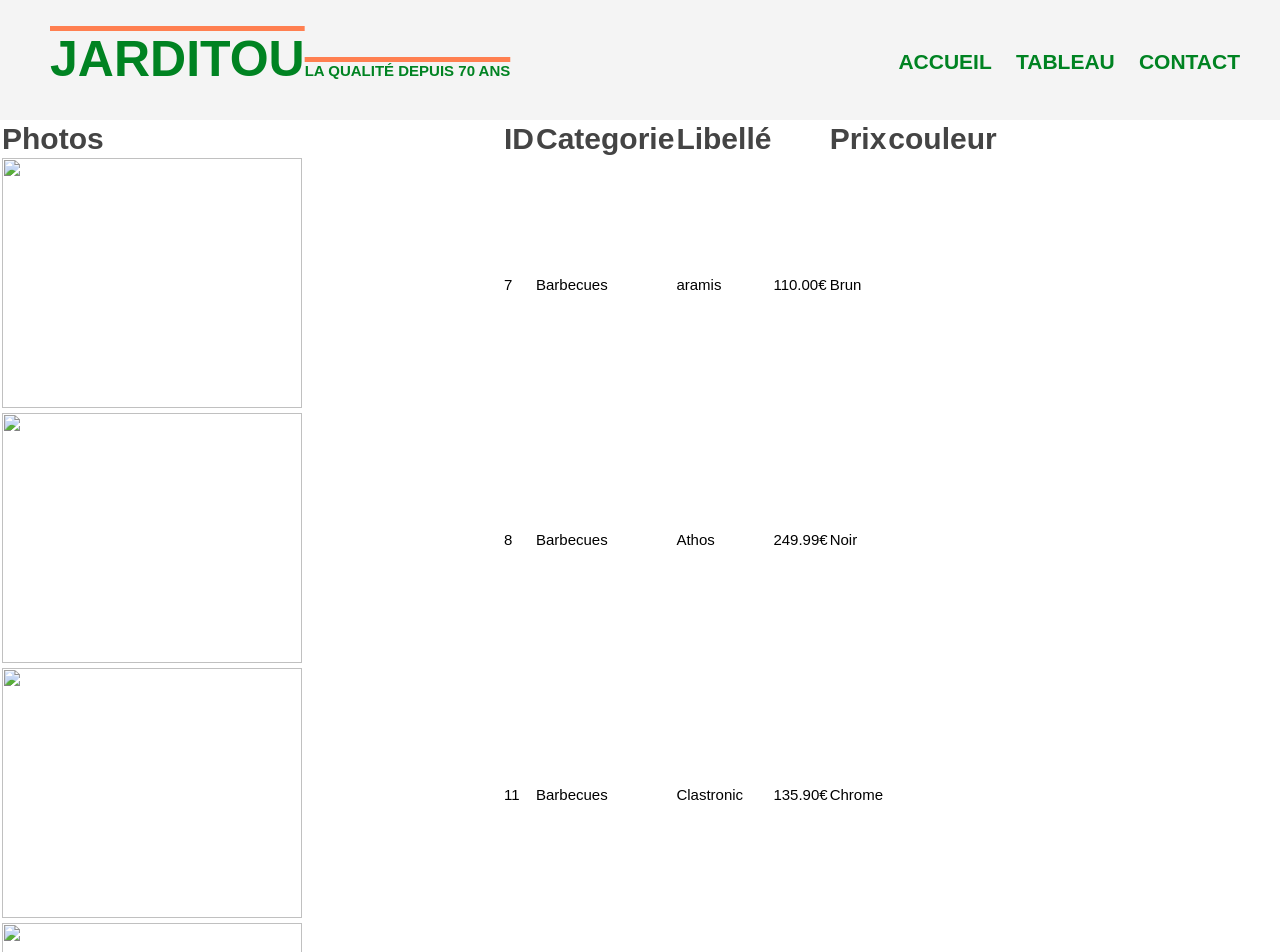
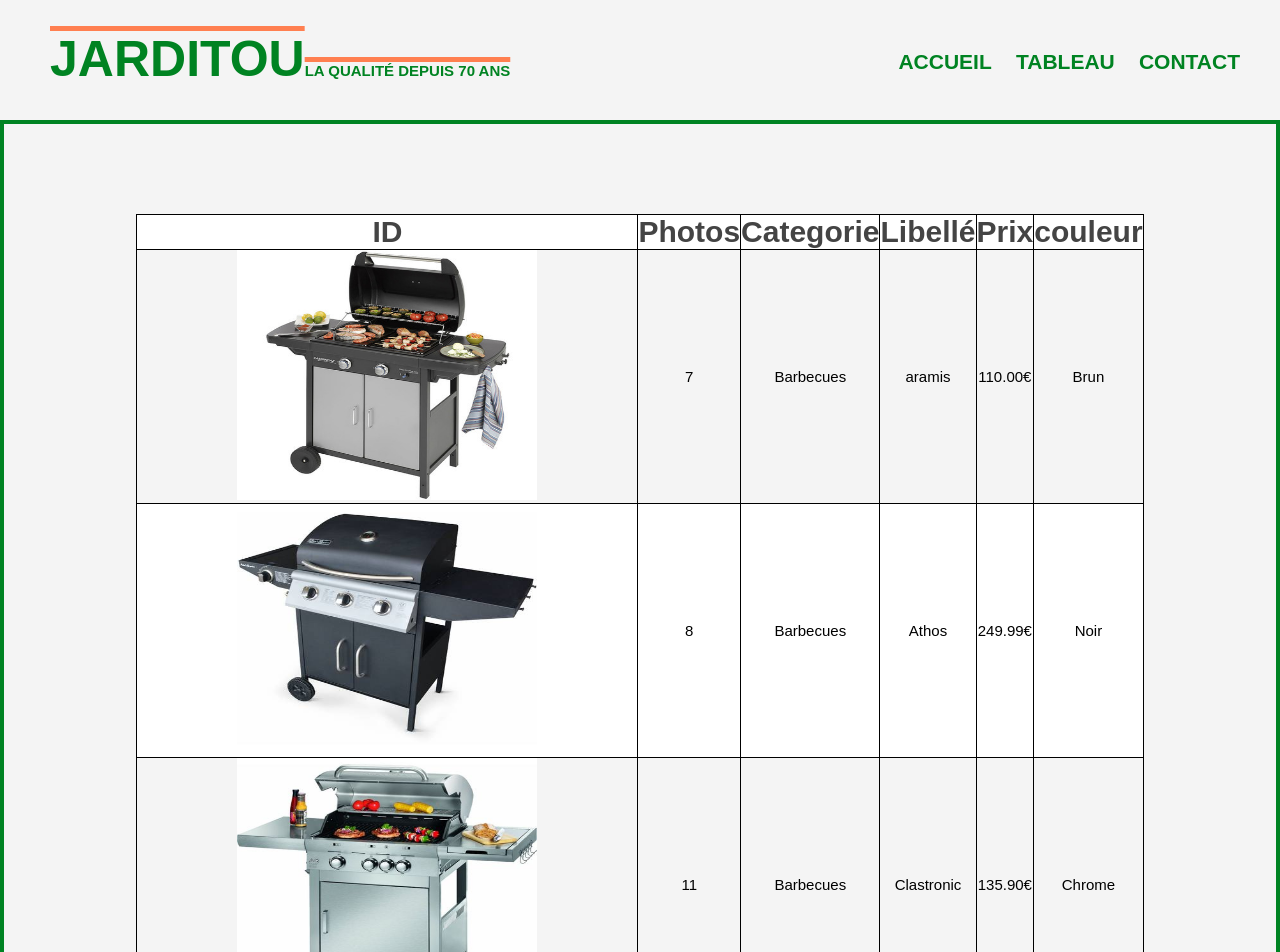
Before and after one commit to Lmickaeldev/jarditou_project, a plain HTML site: page tableau.html in a window 1280 px wide. Shown: the top 952 px of the page. Drawn offline with Linux system fonts and the light colour scheme.

Commit message:
actualisation tableau html + css

```diff
--- a/assets/css/style.css
+++ b/assets/css/style.css
@@ -220,6 +220,33 @@ footer .logo {
   right: 35px;
 }
 
+/*tableau*/
+
+.tableau {
+  border: solid 4px #008322;
+  background-color: #f4f4f4;
+  display: flex;
+  text-align: center;
+  justify-content: center;
+  padding-top: 90px;
+  border-collapse: collapse;
+}
+.tableau body {
+  display: flex;
+  align-items: center;
+}
+
+tbody tr:nth-child(odd) {
+  background: #ffffff;
+}
+tbody tr:nth-child(even) {
+  background: #f4f4f4;
+}
+table,
+td {
+  border: 1px solid black;
+}
+
 @media screen and (max-width: 944px) {
   .menu-b {
     display: block;
--- a/tableau.html
+++ b/tableau.html
@@ -27,24 +27,21 @@
       </div>
     </header>
 
-    <section>
-      <table>
-        <thead>
+    <section id="tabl">
+      <table class="tableau">
+        <tbody>
           <tr>
+            <td><h3>ID</h3></td>
             <td><h3>Photos</h3></td>
-            <td><h3>ID</h3></td>
             <td><h3>Categorie</h3></td>
             <td><h3>Libellé</h3></td>
-            <td></td>
             <td><h3>Prix</h3></td>
             <td><h3>couleur</h3></td>
           </tr>
-        </thead>
-        <tbody>
           <tr>
             <td>
               <img
-                src="/afpa/jarditou_project/assets/img/7.jpg"
+                src="/jarditou_project/assets/img/7.jpg"
                 alt=""
                 style="width: 300px; height: 250px"
               />
@@ -58,7 +55,7 @@
           <tr>
             <td>
               <img
-                src="/afpa/jarditou_project//assets/img/8.jpg"
+                src="/jarditou_project/assets/img/8.jpg"
                 alt=""
                 style="width: 300px; height: 250px"
               />
@@ -72,7 +69,7 @@
           <tr>
             <td>
               <img
-                src="/afpa/jarditou_project/assets/img/11.jpg"
+                src="/jarditou_project/assets/img/11.jpg"
                 alt=""
                 style="width: 300px; height: 250px"
               />
@@ -86,7 +83,7 @@
           <tr>
             <td>
               <img
-                src="/afpa/jarditou_project/assets/img/12.jpg"
+                src="/jarditou_project/assets/img/12.jpg"
                 alt=""
                 style="width: 300px; height: 250px"
               />
@@ -100,7 +97,7 @@
           <tr>
             <td>
               <img
-                src="/afpa/jarditou_project/assets/img/13.jpg"
+                src="/jarditou_project/assets/img/13.jpg"
                 alt=""
                 style="width: 500px; height: 250px"
               />
```
